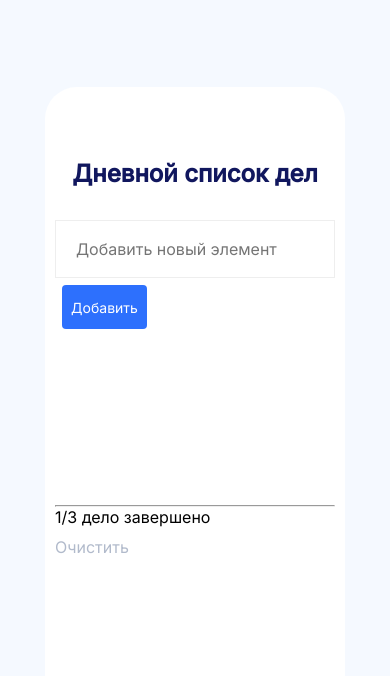
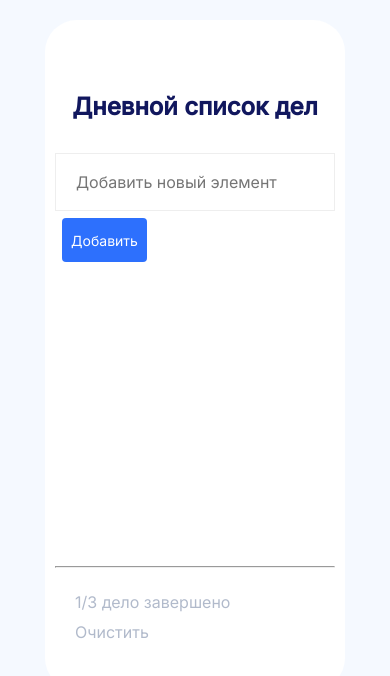
Before and after one commit to OlgaSeledets/sava-todo-list, a React (Create React App) app: page / in a window 390 px wide. Shown: the top 676 px of the page. Built offline with nearby package versions, Linux system fonts and the light colour scheme; a web font is replaced by a local one.

Commit message:
Обновлены стили

```diff
--- a/src/components/app/App.css
+++ b/src/components/app/App.css
@@ -3,11 +3,9 @@
   min-height: 670px;
   background-color: #FFFFFF;
   border-radius: 32px;
-  transform: translate(-50%, -50%);
-  position: absolute;
-  top: 50%;
-  left: 50%;
+  margin: 20px auto;
   padding: 72px 200px 48px 200px;
+  position: relative;
 }
 
 h1 {
@@ -25,7 +23,7 @@ h1 {
   padding: 7px 7px 7px 20px;
 }
 
-.wrapper {
+.wrapper-addTodo {
   position: relative;
 }
 
@@ -81,7 +79,14 @@ h1 {
   color: #001747;
 }
 
-.wrapper-footer {
+.footer {
+  position: absolute;
+  bottom: 0;
+  margin-bottom: 48px;
+  width: 600px;
+}
+
+.progress-and-clear {
   display: flex;
   padding: 24px 20px 0px;
   justify-content: space-between;
@@ -114,6 +119,10 @@ h1 {
   .add-btn {
     width: 99px;
   }
+
+  .footer {
+    width: 460px;
+  }
 }
 
 @media (max-width: 600px) {
@@ -129,6 +138,10 @@ h1 {
   .add-btn {
     width: 65px;
     font-size: 12px;
+  }
+
+  .footer {
+    width: 340px;
   }
 }
 
@@ -153,11 +166,15 @@ h1 {
     position: relative;
   }
 
-  .wrapper-footer {
+  .progress-and-clear {
     display: block;
   }
 
   .clear-btn {
     margin-top: 10px;
   }
+
+  .footer {
+    width: 280px;
+  }
 }
```
